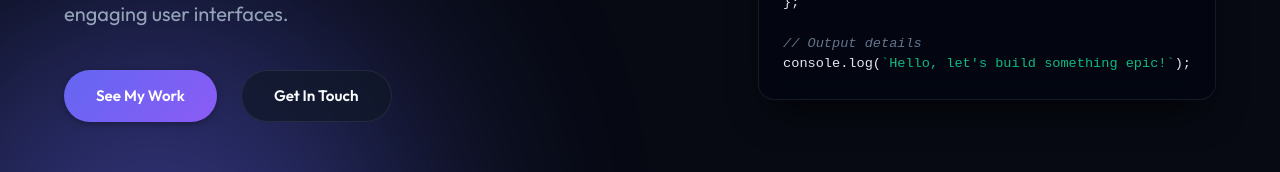
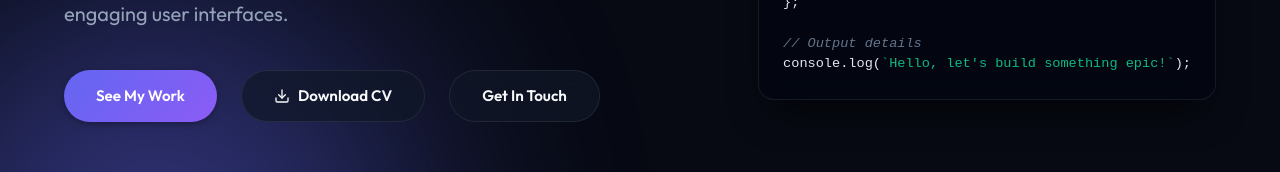
Before and after one commit to nextyogesh/nextyogesh.github.io, a plain HTML site: page index.html in a window 1280 px wide. Shown: the part 502-674 px from the top of the page. Drawn offline with Linux system fonts and the light colour scheme.

Commit message:
Deploy premium developer portfolio with Download CV button

```diff
--- a/index.html
+++ b/index.html
@@ -121,6 +121,14 @@
 
           <div class="hero-actions">
             <a href="#projects" class="btn btn-primary">See My Work</a>
+            <a href="resume.pdf" download class="btn btn-secondary">
+              <svg xmlns="http://www.w3.org/2000/svg" width="16" height="16" viewBox="0 0 24 24" fill="none" stroke="currentColor" stroke-width="2" stroke-linecap="round" stroke-linejoin="round" style="margin-right: 8px;">
+                <path d="M21 15v4a2 2 0 0 1-2 2H5a2 2 0 0 1-2-2v-4"></path>
+                <polyline points="7 10 12 15 17 10"></polyline>
+                <line x1="12" x2="12" y1="15" y2="3"></line>
+              </svg>
+              <span>Download CV</span>
+            </a>
             <a href="#contact" class="btn btn-secondary">Get In Touch</a>
           </div>
         </div>
```
Also changed, not shown: 1 other file.
